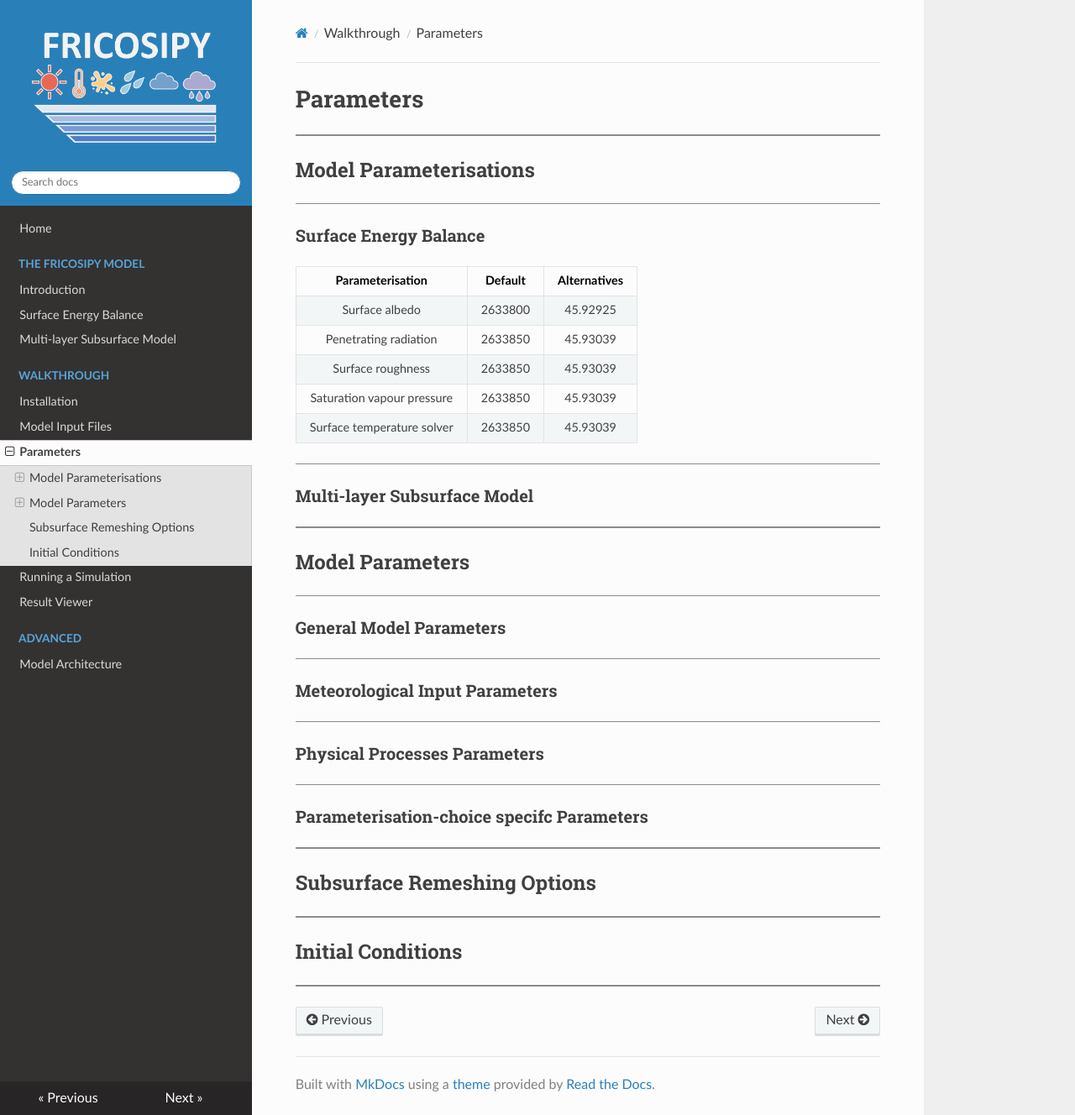
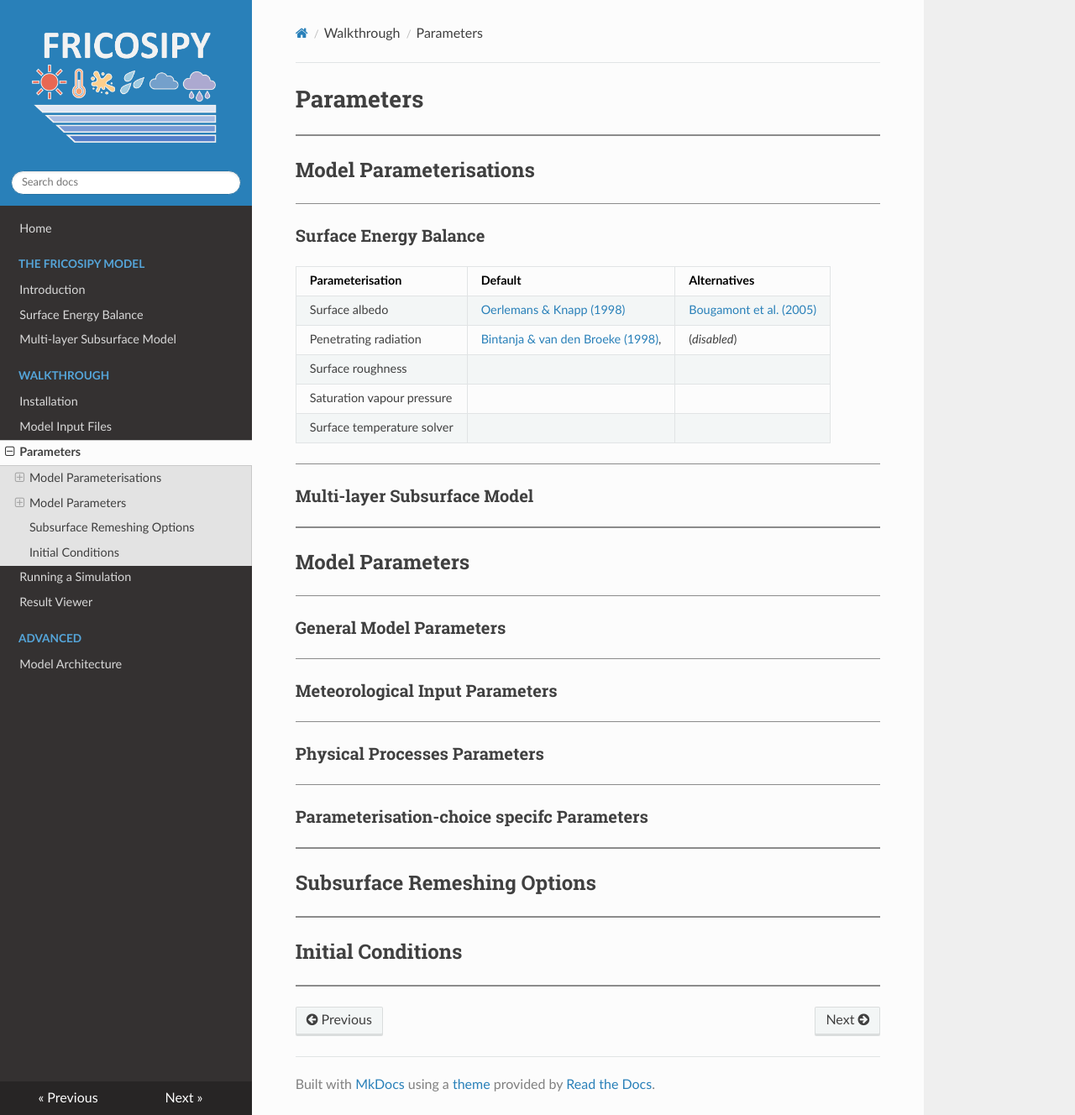
Before and after one commit to MarcusGastaldello/FRICOSIPY, an MkDocs documentation site: the page built from docs/parameters.md, in a window 1280 px wide and 1328 px high. Shown: the whole window at 84% size. Built offline with MkDocs 1.6.1, drawn with Linux system fonts in a browser that asks for light colours.

Commit message:
Update parameters.md

```diff
--- a/docs/parameters.md
+++ b/docs/parameters.md
@@ -15,12 +15,12 @@ og_description: A brief guide to optimum parameter selection for a FRICOSIPY sim
 ### Surface Energy Balance
 
 | Parameterisation | Default | Alternatives |
-|:---:|:---:|:---:|
-| Surface albedo | 2633800 | 45.92925 |
-| Penetrating radiation | 2633850 | 45.93039 |
-| Surface roughness | 2633850 | 45.93039 |
-| Saturation vapour pressure | 2633850 | 45.93039 |
-| Surface temperature solver | 2633850 | 45.93039 |
+|---|---|---|
+| Surface albedo | [Oerlemans & Knapp (1998)](https://doi.org/10.3189/S0022143000002574) | [Bougamont et al. (2005)](https://doi.org/10.1029/2005JF000348) |
+| Penetrating radiation | [Bintanja & van den Broeke (1998)](https://doi.org/10.1175/1520-0450(1995)034<0902:TSEBOA>2.0.CO;2), | (*disabled*) |
+| Surface roughness |  |  |
+| Saturation vapour pressure |  |  |
+| Surface temperature solver |  |  |
 
 <hr style="height:1px; background-color:#8b8b8b; border:none;" />
 
```
